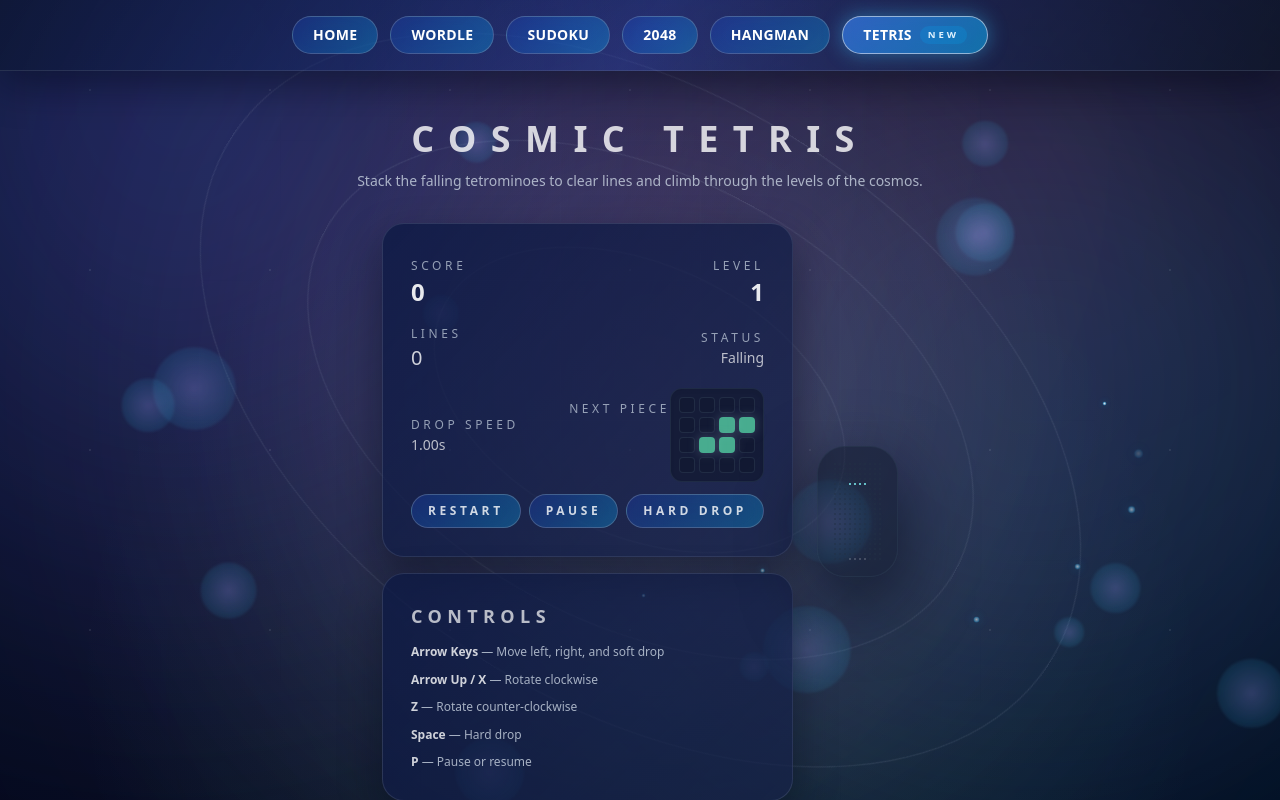
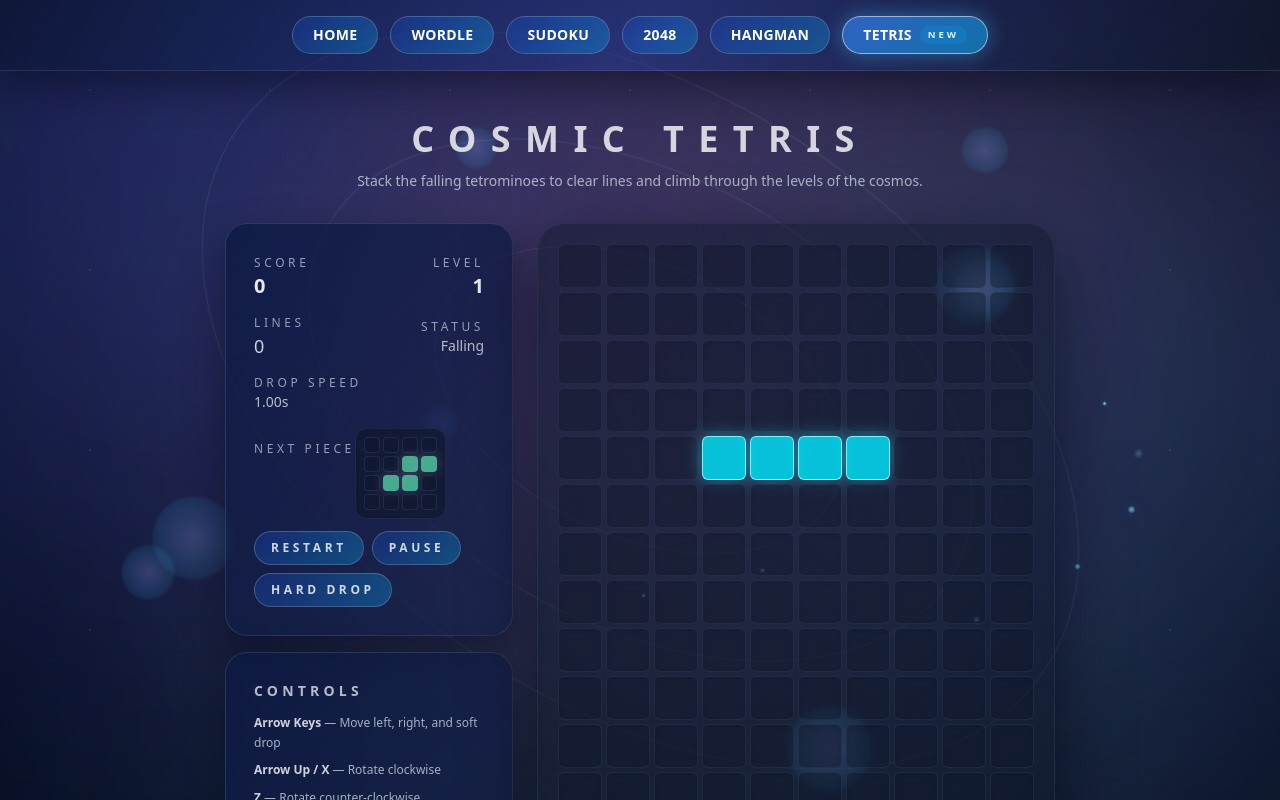
Before and after one commit to chetanbasuray/online-games, a Next.js app: page /tetris in a window 1280 px wide. Shown: the top 800 px of the page. Built offline with nearby package versions, Linux system fonts and the light colour scheme.

Commit message:
Balance Tetris layout

```diff
--- a/app/tetris/TetrisGame.js
+++ b/app/tetris/TetrisGame.js
@@ -559,20 +559,20 @@ export default function TetrisGame() {
     const isGhost = ghostCells.has(key);
 
     let cellClasses =
-      "relative aspect-square w-full rounded-md border border-slate-700/40 bg-slate-900/40 shadow-inner";
+      "relative h-9 w-9 rounded-md border border-slate-700/40 bg-slate-900/40 shadow-inner md:h-10 md:w-10 xl:h-11 xl:w-11";
 
     if (cell) {
-      cellClasses = `relative aspect-square w-full rounded-md ${TETROMINOES[cell].style}`;
+      cellClasses = `relative h-9 w-9 rounded-md ${TETROMINOES[cell].style} md:h-10 md:w-10 xl:h-11 xl:w-11`;
     }
 
     if (isGhost) {
       cellClasses =
-        "relative aspect-square w-full rounded-md border border-white/15 bg-white/10";
+        "relative h-9 w-9 rounded-md border border-white/15 bg-white/10 md:h-10 md:w-10 xl:h-11 xl:w-11";
     }
 
     if (isActive) {
       const activeStyle = TETROMINOES[currentPiece.type]?.style;
-      cellClasses = `relative aspect-square w-full rounded-md ${activeStyle} brightness-110`;
+      cellClasses = `relative h-9 w-9 rounded-md ${activeStyle} brightness-110 md:h-10 md:w-10 xl:h-11 xl:w-11`;
     }
 
     return <div key={key} className={cellClasses} aria-hidden />;
@@ -611,14 +611,14 @@ export default function TetrisGame() {
         </div>
 
         <div className="flex w-full max-w-5xl flex-col items-center gap-6 lg:flex-row lg:items-stretch lg:justify-center">
-          <div className="order-2 flex w-full flex-col gap-4 lg:order-1 lg:w-auto">
-            <div className="cosmic-card flex w-full flex-col gap-3 text-sm text-slate-200/90">
-              <div className="flex flex-wrap items-center justify-between gap-3 text-base">
+          <div className="order-2 flex w-full flex-col gap-4 lg:order-1 lg:w-72">
+            <div className="cosmic-card flex w-full flex-col gap-3 text-xs text-slate-200/90">
+              <div className="flex flex-wrap items-center justify-between gap-3 text-sm">
                 <div>
                   <span className="text-xs uppercase tracking-[0.3em] text-slate-300/70">
                     Score
                   </span>
-                  <p className="text-2xl font-semibold text-white/90">
+                  <p className="text-xl font-semibold text-white/90">
                     {score.toLocaleString()}
                   </p>
                 </div>
@@ -626,15 +626,15 @@ export default function TetrisGame() {
                   <span className="text-xs uppercase tracking-[0.3em] text-slate-300/70">
                     Level
                   </span>
-                  <p className="text-2xl font-semibold text-white/90">{level}</p>
+                  <p className="text-xl font-semibold text-white/90">{level}</p>
                 </div>
               </div>
-              <div className="flex flex-wrap items-center justify-between gap-3 text-base">
+              <div className="flex flex-wrap items-center justify-between gap-3 text-sm">
                 <div>
                   <span className="text-xs uppercase tracking-[0.3em] text-slate-300/70">
                     Lines
                   </span>
-                  <p className="text-xl font-medium text-white/80">{linesCleared}</p>
+                  <p className="text-lg font-medium text-white/80">{linesCleared}</p>
                 </div>
                 <div className="text-right">
                   <span className="text-xs uppercase tracking-[0.3em] text-slate-300/70">
@@ -649,7 +649,7 @@ export default function TetrisGame() {
                   </p>
                 </div>
               </div>
-              <div className="flex flex-wrap items-center justify-between gap-3 text-base">
+              <div className="flex flex-wrap items-center justify-between gap-3 text-sm">
                 <div>
                   <span className="text-xs uppercase tracking-[0.3em] text-slate-300/70">
                     Drop Speed
@@ -663,7 +663,7 @@ export default function TetrisGame() {
                     Next Piece
                   </span>
                   <div className="mt-1 inline-block rounded-xl border border-slate-700/40 bg-slate-900/60 p-2 shadow-inner">
-                    <div className="grid grid-cols-4 gap-1">
+                    <div className="grid grid-cols-4 gap-[3px]">
                       {previewGrid.map((row, rowIndex) =>
                         row.map((isFilled, columnIndex) => {
                           const previewKey = `${rowIndex}-${columnIndex}`;
@@ -704,11 +704,11 @@ export default function TetrisGame() {
               </div>
             </div>
 
-            <div className="cosmic-card text-sm text-slate-300/80">
-              <h2 className="text-lg font-semibold uppercase tracking-[0.3em] text-white/70">
+            <div className="cosmic-card text-xs text-slate-300/80">
+              <h2 className="text-sm font-semibold uppercase tracking-[0.3em] text-white/70">
                 Controls
               </h2>
-              <ul className="mt-3 space-y-2 text-xs leading-relaxed">
+              <ul className="mt-3 space-y-2 leading-relaxed">
                 <li>
                   <span className="font-semibold text-white/80">Arrow Keys</span> —
                   Move left, right, and soft drop
@@ -734,8 +734,8 @@ export default function TetrisGame() {
           </div>
 
           <div className="order-1 flex items-center justify-center lg:order-2">
-            <div className="relative rounded-[28px] border border-slate-700/40 bg-slate-900/50 p-4 shadow-[0_24px_70px_rgba(2,6,23,0.65)] backdrop-blur-sm">
-              <div className="grid grid-cols-10 gap-[3px]">
+            <div className="relative rounded-[28px] border border-slate-700/40 bg-slate-900/50 p-5 shadow-[0_24px_70px_rgba(2,6,23,0.65)] backdrop-blur-sm">
+              <div className="grid grid-cols-10 gap-[4px]">
                 {board.map((row, rowIndex) =>
                   row.map((cell, columnIndex) =>
                     renderBoardCell(cell, columnIndex, rowIndex),
```
